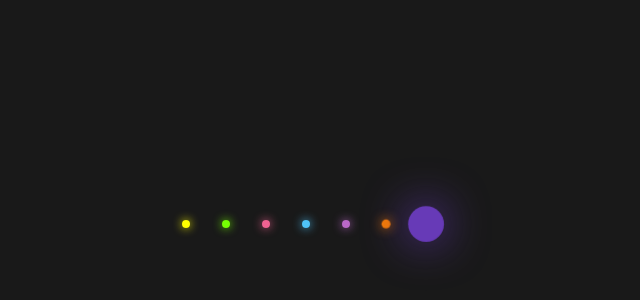
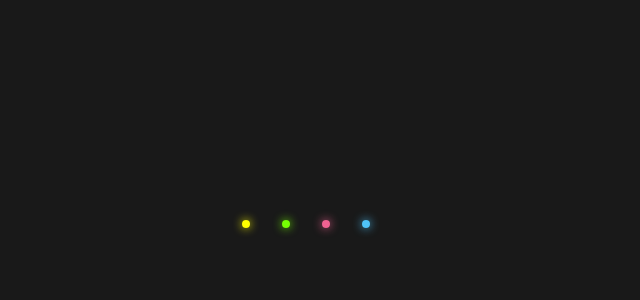
Before and after one commit to tehutc/my-first-repo, a plain HTML site: page index.html in a window 1280 px wide. Shown: the part 184-484 px from the top of the page, without its empty margins (334-974 px from the left). Drawn offline with Linux system fonts and the light colour scheme.

Commit message:
took away some of the fancy dots

```diff
--- a/index.html
+++ b/index.html
@@ -4,7 +4,7 @@
   <meta charset="UTF-8">
   <meta name="viewport" content="width=device-width, initial-scale=1.0">
   <link rel="stylesheet" href="styles.css">
-  <title>Glowing Dotss</title>
+  <title>Glowing Dots</title>
 </head>
 <body>
   <ul>
@@ -12,9 +12,6 @@
     <li></li>
     <li></li>
     <li></li>
-    <li></li>
-    <li></li>
-    <li></li>
   </ul>
 </body>
 </html>
--- a/styles.css
+++ b/styles.css
@@ -59,21 +59,3 @@ ul li:nth-child(4) {
   background: #4fc3f7;
   box-shadow: 0 0 50px #4fc3f7;
 }
-
-ul li:nth-child(5) {
-  animation-delay: -0.6s;
-  background: #ba68c8;
-  box-shadow: 0 0 50px #ba68c8;
-
-}
-ul li:nth-child(6) {
-  animation-delay: -0.4s;
-  background: #f57c00;
-  box-shadow: 0 0 50px #f57c00;
-}
-
-ul li:nth-child(7) {
-  animation-delay: -0.2s;
-  background: #673ab7;
-  box-shadow: 0 0 50px #673ab7;
-}
```
